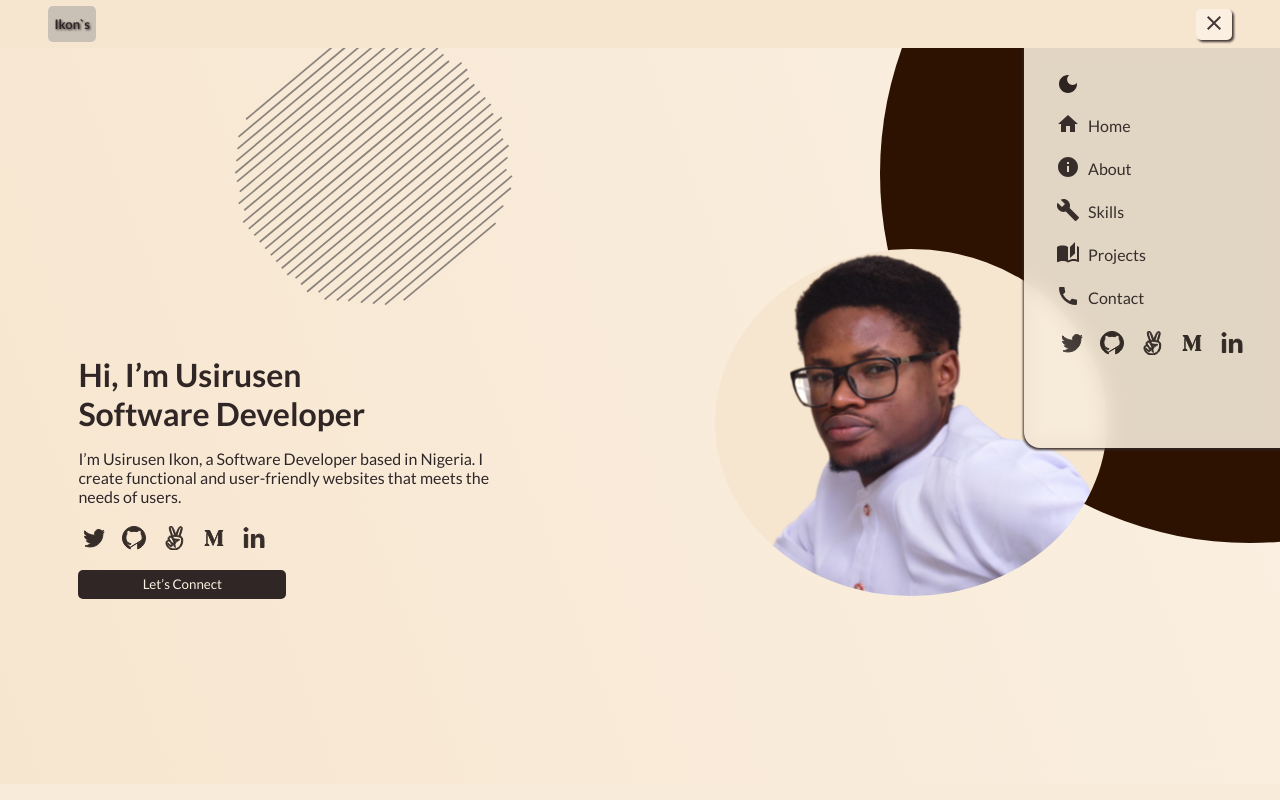
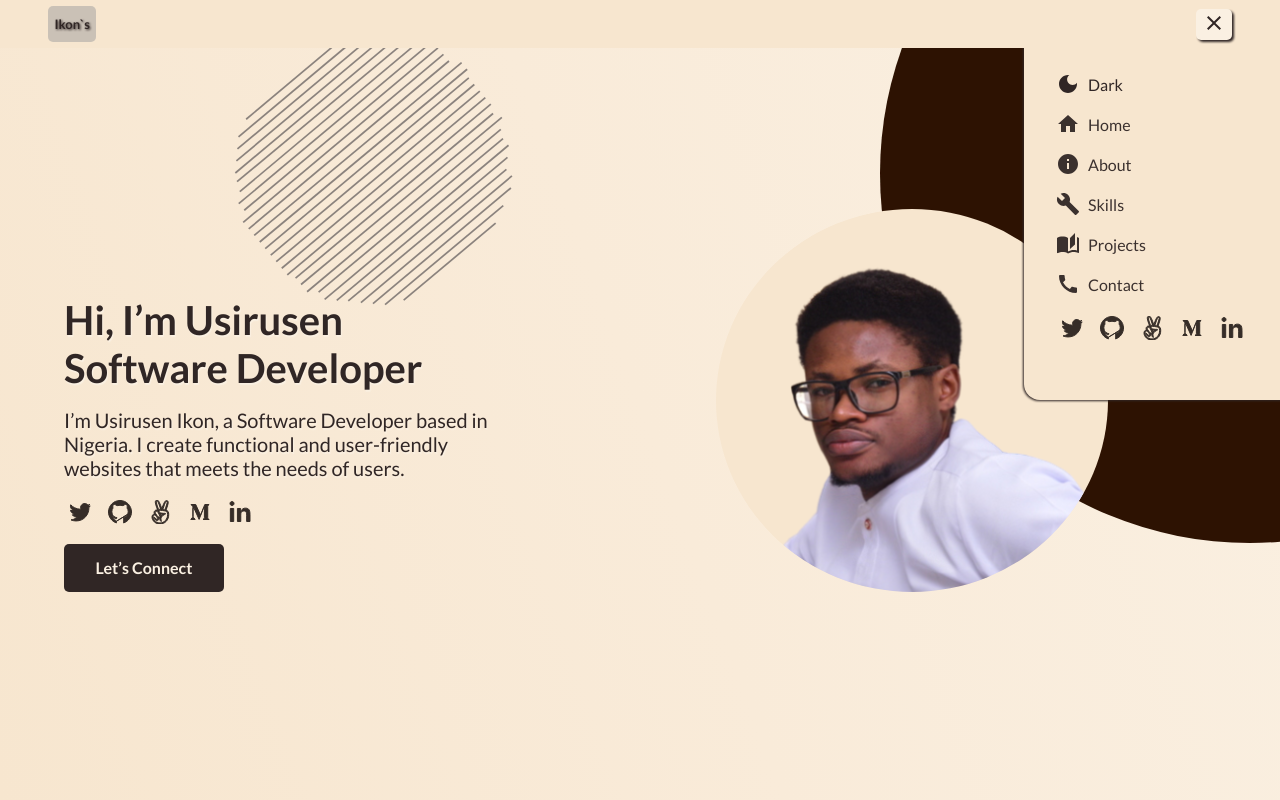
Before and after one commit to UsirusenIkon/Portfolio_V2, a React (Vite) app: page / in a window 1280 px wide. Both pictures are taken after a click on the button 1214 px from the left and 24 px from the top of the page. Shown: the top 800 px of the page. Built offline with nearby package versions, Linux system fonts and the light colour scheme; grey boxes are pictures that could not be loaded.

Commit message:
Edit certain media queries

```diff
--- a/src/App.css
+++ b/src/App.css
@@ -9,6 +9,7 @@
   --accent-color: #302625;
   --filter-ellipse-color: invert(19%) sepia(11%) saturate(1743%) hue-rotate(318deg) brightness(67%) contrast(133%);
   --filter-icons-color: invert(7%) sepia(5%) saturate(3984%) hue-rotate(318deg) brightness(14%) contrast(80%);
+  --filter-navicons-color: #392424;;
 }
 
 body.dark {
@@ -18,6 +19,7 @@ body.dark {
   --accent-color: #f7f4f3;
   --filter-ellipse-color: none;
   --filter-icons-color: none;
+  --filter-navicons-color: #303030;
 }
 
 * {
--- a/src/components/Homepage/HomePage.jsx
+++ b/src/components/Homepage/HomePage.jsx
@@ -24,15 +24,14 @@ function HomePage() {
             I’m Usirusen Ikon, a Software Developer based in Nigeria.
             I create functional and  user-friendly websites that meets the needs of users.
           </p>
-          <SocialIcons />
+          <SocialIcons
+            className={`${styles.home_icons}`}
+          />
           <Button
             className={`${styles.home_btn}`}
             text='Let’s Connect'
             />
         </div>
-
-        <div className={`${styles.home_back_drop}`}>
-          <img className={`animate ${styles.home_back_drop_img}`} src={ellipse} alt="ellipse" />
       </div>
       <div className={`${styles.home_back_drop1}`}>
         <img className={`animate ${styles.home_back_drop_img1}`} src={frame} alt="frame" />
@@ -40,6 +39,8 @@ function HomePage() {
       <div className={`${styles.home_back_drop1}`}>
         <img className={`animate ${styles.home_back_drop_img1}`} src={frame1} alt="frame" />
       </div>
+      <div className={`${styles.home_back_drop}`}>
+        <img className={`animate ${styles.home_back_drop_img}`} src={ellipse} alt="ellipse" />
       </div>
     </div>
   )
--- a/src/components/Homepage/Homepage.module.css
+++ b/src/components/Homepage/Homepage.module.css
@@ -13,6 +13,7 @@
   width: 100%;
   flex-direction: column-reverse;
   transition: all 0.3ms ease-in-out;
+  font-size: clamp(1px, 7vw, 20px);
 }
 
 .home_item {
@@ -27,14 +28,7 @@
   flex-direction: column;
   gap: 1rem;
   max-width: 28rem;
-}
-
-.text {
-  text-shadow: 1px 1px 2px var(--primary-color);
-}
-
-.home_btn {
-  max-width: 13rem;
+  text-shadow: 1px 2px 1px var(--primary-color);
 }
 
 .home_back_drop {
@@ -42,36 +36,106 @@
 }
 
 .home_back_drop1 {
-  display: block;
-  max-width: 35rem;
+  max-width: 37rem;
   position: absolute;
   top: 1rem;
-  right: 0;
-  z-index: -2;
+  right: 2rem;
 }
 
 .home_back_drop_img1 {
   width: 100%;
 }
 
+/* Ipad Mini portrait */
+@media screen and (width: 768px) and (height: 1024px) {
+  .home_container {
+    align-items: center;
+  }
+}
+
+/* Ipad Mini landscape */
+@media screen and (width: 1024px) and (height: 768px) {
+  .home_container {
+    align-items: center;
+  }
+}
+
+/* Ipad Air portrait */
+@media screen and (width: 820px) and (height: 1180px) {
+  .home_container {
+    align-items: center;
+  }
+}
+
+/* Ipad Air landscape */
+@media screen and (height: 820px) and (width: 1180px) {
+  .home_container {
+    align-items: center;
+  }
+}
+
+/* Surface Pro 7 portrait */
+@media screen and (width: 912px) and (height: 1368px) {
+  .home_container {
+    align-items: center;
+  }
+}
+
+/* Surface Pro 7 landscape */
+@media only screen and (width: 1368px) and (height: 912px) {
+  .home_container {
+    align-items: center;
+  }
+
+  .text_content {
+    font-size: 2rem;
+    max-width: 40rem;
+  }
+
+  .img_container {
+    height: 30rem;
+    width: 30rem;
+  }
+
+  .home_btn {
+    height: 5rem;
+    width: 14rem;
+    font-size: 1.6rem;
+  }
+
+  .home_icons {
+    width: 2rem;
+  }
+}
+
+@media screen and (width: 878px) and (height: 1180px) {
+  .home_container {
+    height: 37rem;
+  }
+}
+
 @media screen and (min-width: 768px) {
   .home_container {
-    /* padding: 15rem 0 0 2rem; */
-    height: 98vh;
+    padding: 0 0 1rem 0;
     align-items: center;
+    height: 100vh;
   }
 
   .img_container {
     display: block;
-    max-width: 25rem;
+    /* max-width: 25rem; */
     border-radius: 50%;
+    overflow: hidden;
     margin: 0 auto;
+    padding: 1rem 0;
+    z-index: 400;
+    background-color: var(--secondary-color);
   }
 
   .img {
     width: 100%;
-    border-radius: 50%;
-    background-color: var(--secondary-color);
+    position: relative;
+    top: 2.4rem;
   }
 
   .text_content {
@@ -84,6 +148,7 @@
     max-width: 100rem;
     margin-left: 5%;
     align-items: flex-end;
+    height: max-content;
   }
 
   .home_back_drop {
@@ -92,7 +157,6 @@
     position: absolute;
     top: 1rem;
     right: 0;
-    z-index: -1;
   }
 
   .home_back_drop_img {
@@ -104,7 +168,6 @@
     display: block;
     position: absolute;
     top: 1rem;
-    z-index: -2;
     max-width: 39rem;
     left: 4rem;
   }
--- a/src/components/Navbar/Sidenav/Sidenav.jsx
+++ b/src/components/Navbar/Sidenav/Sidenav.jsx
@@ -2,12 +2,11 @@ import { useState } from 'react';
 import useTheme from '../../../hooks/useTheme';
 import navData from '../NavData/NavData';
 import Button from '../../reusables/Button/Button';
-import styles from'./Sidenav.module.css';
+import styles from './Sidenav.module.css';
 import SocialIcons from '../../reusables/Socialicons/SocialIcons';
 import { WbSunny, DarkMode } from '@mui/icons-material';
 import MenuIcon from '@mui/icons-material/Menu';
 import CloseIcon from '@mui/icons-material/Close';
-import MenuOpenIcon from '@mui/icons-material/MenuOpen';
 
 function Sidenav() {
   const [open, setopen] = useState(false);
@@ -22,34 +21,67 @@ function Sidenav() {
       <Button
         className={`${styles.hamburger_menu}  ${open ? styles.hm_style : ''}`}
         onClick={onClickHandler}
-        // text={open ? '' : ''}
         Icon={open ? <CloseIcon /> : <MenuIcon />}
       />
-      <div className={`flex ${styles.nav_content} ${open ? styles.open : styles.close }`}>
+      <div
+        className={`flex ${styles.nav_content} ${
+          open ? styles.open : styles.close
+        }`}
+      >
         <ul className={`flex ${styles.nav_list}`}>
           {navData.map((item) => (
-            <a key={item.id}
-            className={`flex ${styles.nav_item}  ${open ? styles.side_open : styles.side_close }`}
-            href={item.link}
+            <a
+              key={item.id}
+              className={`flex ${styles.nav_item}  ${
+                open ? styles.side_open : styles.side_close
+              }`}
+              href={item.link}
             >
-              <span>{item.icon}</span>
               <span
-              onClick={onClickHandler}
-              className={`flex ${styles.nav_text}`}
+                className={`flex animate ${
+                  open ? styles.icon_open : styles.icon_close
+                }`}
               >
-                {item.text}</span>
+                {item.icon}
+              </span>
+              <span
+                onClick={onClickHandler}
+                className={`flex ${styles.nav_text}`}
+              >
+                {item.text}
+              </span>
             </a>
           ))}
+          <div
+            className={`flex ${styles.nav_icons}  ${
+              open ? styles.see : styles.hide
+            }`}
+          >
+            <SocialIcons />
+          </div>
         </ul>
-        <div className={`flex ${styles.theme}  ${open ? styles.theme_open : styles.theme_close }`}>
-          {theme === 'dark' ?
-            <WbSunny onClick={() => setTheme('light')} /> :
-            <DarkMode onClick={() => setTheme('dark')} />
-          }
-        </div>
-
-        <div className={`flex ${styles.nav_icons}  ${open ? styles.see : styles.hide}`}>
-          <SocialIcons />
+        <div
+          className={`flex animate ${styles.theme}  ${
+            open ? styles.theme_open : styles.theme_close
+          }`}
+        >
+          {theme === 'dark' ? (
+            <span
+              onClick={() => setTheme('light')}
+              className={`flex ${styles.theme_icons}`}
+            >
+              Light
+              <WbSunny />
+            </span>
+          ) : (
+            <span
+              onClick={() => setTheme('dark')}
+              className={`flex ${styles.theme_icons}`}
+            >
+              Dark
+              <DarkMode />
+            </span>
+          )}
         </div>
       </div>
     </div>
--- a/src/components/Navbar/Sidenav/Sidenav.module.css
+++ b/src/components/Navbar/Sidenav/Sidenav.module.css
@@ -6,11 +6,11 @@
   right: -6rem;
   border-bottom-left-radius: 1rem;
   padding-left: 2rem;
-  opacity: 0.9;
-  max-height: 35rem;
+  max-height: 25rem;
   animation: scale-in-right 800ms ease-in-out;
   backdrop-filter: grayscale(0.8) blur(10px);
   background-color: var(--secondary-color);
+  filter: drop-shadow(-1px 1px 1px var(--accent-color));
 }
 
 .side_open {
@@ -38,15 +38,14 @@
   right: -20rem;
   padding-left: 0.3rem;
   border-bottom-left-radius: 10%;
-  opacity: 0.2;
-  max-height: 27rem;
+  max-height: 10rem;
   animation: scale-out-right 800ms ease-in-out;
-  background-color: var(--secondary-color);
+  /* background-color: var(--secondary-color); */
 }
 
 .side_close {
   right: -20rem;
-  opacity: 0.2;
+
 }
 
 @keyframes scale-out-right {
@@ -67,11 +66,12 @@
 
 .hamburger_menu {
   z-index: 700;
-  opacity: 0.9;
   border-radius: 5px;
   position: fixed;
   top: 0.55rem;
   right: 0.5rem;
+  width: unset;
+  height: unset;
   padding: 2px 6px;
 }
 
@@ -79,23 +79,20 @@
   flex-direction: column;
   z-index: 400;
   position: fixed;
-  top: -7rem;
+  top: 0;
   width: 22rem;
-  padding-top: 14rem;
+  padding-top: 7rem;
   gap: 1rem;
   cursor: pointer;
   text-decoration: none;
   height: 100%;
   transition: 0.4s ease-in-out;
   color: var(--accent-color);
-  background-color: var(--tetiary-color);
-  filter: drop-shadow(-1px 2px 1px var(--accent-color));
 }
 
 .nav_list {
   flex-direction: column;
   gap: 1rem;
-  height: max-content;
 }
 
 .nav_item {
@@ -130,7 +127,7 @@
 
 .theme {
   position: absolute;
-  top: 11.5rem;
+  top: 4.5rem;
   transition: 0.3s ease-in-out;
 }
 
@@ -140,10 +137,17 @@
 
 .theme_close {
   left: 0.2rem;
+  color: var(--filter-navicons-color);
 }
 
-.theme_icon {
-  width: 1rem;
+.theme_icons {
+  align-items: center;
+  flex-direction: row-reverse;
+  gap: 0.5rem;
+}
+
+.icon_close {
+  color: var(--filter-navicons-color);
 }
 
 @media screen and (max-width: 768px) {
@@ -158,3 +162,5 @@
     right: 3rem;
   }
 }
+
+@media screen and (orientation: landscape) {}
--- a/src/components/reusables/Button/Button.css
+++ b/src/components/reusables/Button/Button.css
@@ -1,4 +1,8 @@
 .btn {
+  width: 10rem;
+  height: 3rem;
+  font-size: 1rem;
+  font-weight: 700;
   padding: 0.5em;
   transition: all 0.4s ease-in-out;
   border-radius: 5px;
--- a/src/components/reusables/Socialicons/SocialIcons.jsx
+++ b/src/components/reusables/Socialicons/SocialIcons.jsx
@@ -1,7 +1,7 @@
 import socialItems from './socialItems';
 import styles from './socialIcons.module.css';
 
-function SocialIcons() {
+function SocialIcons({className}) {
   return (
     <ul className={`flex animate ${styles.icon_container}`}>
       {socialItems.map((item) => (
@@ -9,7 +9,7 @@ function SocialIcons() {
           key={item.id}
           className={`flex ${styles.icon_item}`}>
           <img
-            className={`animate ${styles.icon_img}`}
+            className={`animate  ${className} ${styles.icon_img}`}
             src={item.icon}
             alt={item.name}
           />
```
Also changed, not shown: src/components/Skillspage/Tools/toolkit.js (+3 -15 lines). Lines whose indentation alone changed are shown as unchanged.
